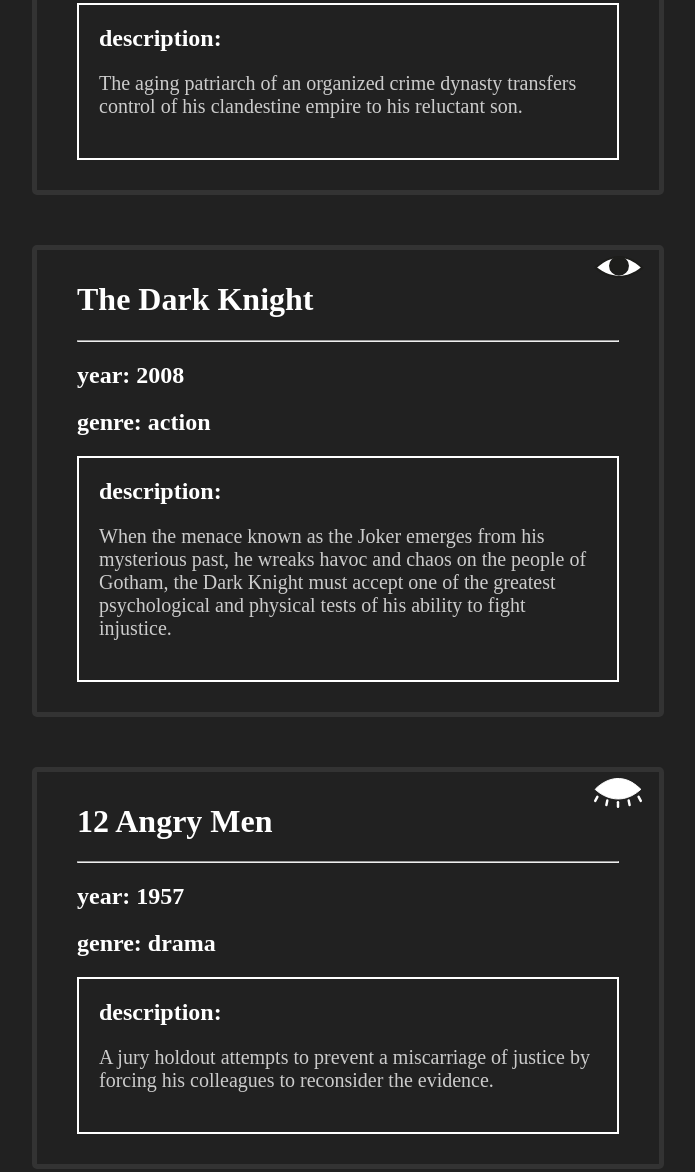
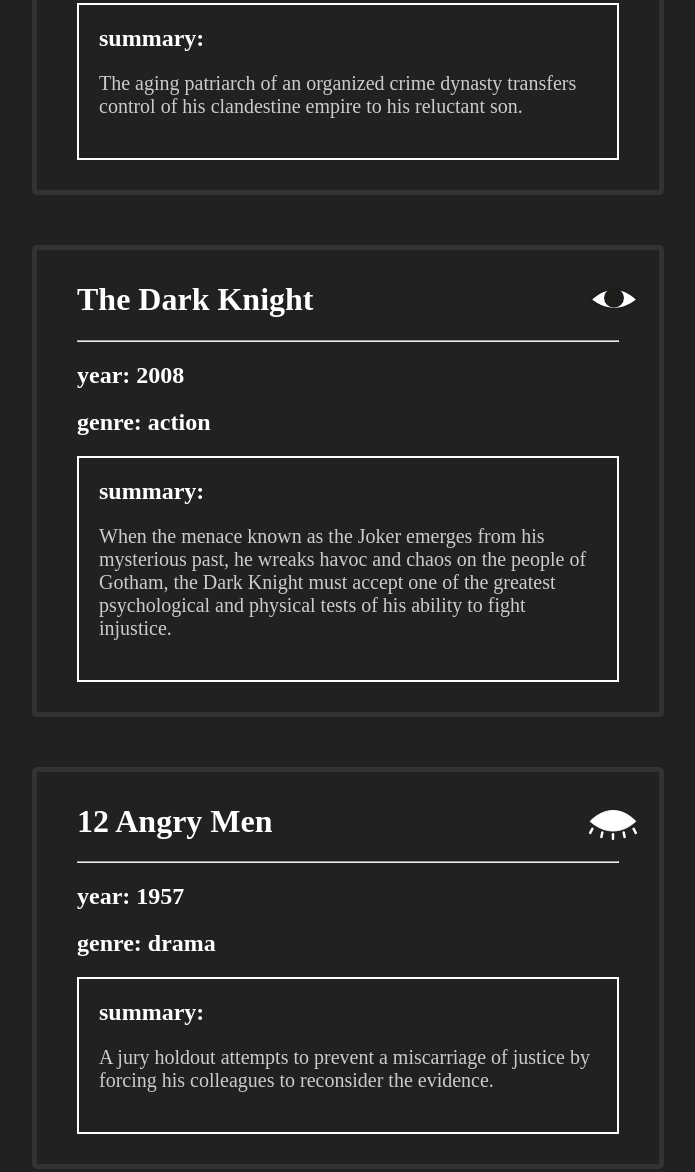
Before and after one commit to ruta96/intive-frontend, a plain HTML site: page index.html in a window 1280 px wide. Shown: the part 911-2083 px from the top of the page, without its empty margins (292-987 px from the left). Drawn offline with Linux system fonts and the light colour scheme.

Commit message:
seen counter
-now seen counter works on filter
-little design and naming changes

```diff
--- a/data.js
+++ b/data.js
@@ -1,4 +1,4 @@
-var moviesData = [
+const moviesData = [
     {
         "id": 1,
         "title": "The Shawshank Redemption",
--- a/script.js
+++ b/script.js
@@ -2,52 +2,46 @@
 
 //count seen and all movies
 const countMovies = () => {
-    let seenCoutner = 0
-    moviesData.forEach( elem => {
-        if (elem.seen == "T"){
-        seenCoutner++;
-        }
-    });
-//send value of counters to html element
 document.getElementById("moviesCounterAll").innerHTML = moviesData.length;
-document.getElementById("moviesCounterSeen").innerHTML = seenCoutner;
+document.getElementById("moviesCounterSeen").innerHTML = moviesData.filter(elem => elem.seen === "T").length;
 };
-
-//first initialize of function counting seen movies
 countMovies();
 
-//load data to html
 moviesData.forEach((elem, index) => {
-    //initial class assigment for seen and unseen movies
+//initial class assigment for seen and not seen movies
     if (elem.seen === "T")
         watchStatus = "seen"
     else
-            watchStatus ="unseen"
+        watchStatus ="not-seen"
 
-        //template of list element
+//template of single list element
     document.getElementById('moviesList').innerHTML += (
-            `<li class="listElement">
-                    <h1>${elem.title}<span class="${watchStatus}" id="${index}"></span></h1>
+        `
+        <li class="listElement">
+            <div class="${watchStatus}" id="${index}"></div>
+            <h1>${elem.title}</h1>
             <hr>
             <h2>year: ${elem.year}</h2>
             <h2>genre: ${elem.genre}</h2>
-                    <h2 class="desc">description:<p>${elem.summary}</p></h2>
-            </li>`
+            <h2 class="desc">summary:<p>${elem.summary}</p></h2>
+        </li>
+        `
         )
     });
 
 //handle onclick
 //change status img and value in table at key seen
     for(let i = 0; i<moviesData.length; i++){
-        document.getElementById(i).addEventListener('click',function () {
+        document.getElementById(i).addEventListener('click',
+        function () {
         if (this.className === "seen"){
                 moviesData[this.id].seen = "F";
-               this.className ="unseen";
+                this.className ="not-seen";
            }
         else {
                 moviesData[this.id].seen = "T";
                 this.className = "seen";
            }
         countMovies();
-        });
+        })
     }
--- a/style.css
+++ b/style.css
@@ -26,6 +26,7 @@
 }
 
 .listElement {
+  position: relative;
   border: 5px solid #333;
   grid-column: 2;
   margin-bottom: 50px;
@@ -38,14 +39,10 @@
   background-color: #333;
 }
 
-.listElement h1 {
-  position: relative;
-}
-
-h1 span {
+.listElement div {
   position: absolute;
-  top: -25px;
-  right: -25px;
+  top: 38px;
+  right: 20px;
   margin-left: 10px;
   height: 30px;
   width: 50px;
@@ -53,8 +50,12 @@
   transition: 0.1s ease-in;
 }
 
-h1 span:hover {
+.listElement div:hover {
   cursor: pointer;
+}
+
+.listElement h1 {
+  padding-right: 35px;
 }
 
 .desc {
@@ -72,6 +73,6 @@
   background-image: url(img/eye_seen.svg);
 }
 
-.unseen {
-  background-image: url(img/eye_unseen.svg);
+.not-seen {
+  background-image: url(img/eye_not-seen.svg);
 }
```
Also changed, not shown: img/eye_not-seen.svg (renamed from img/eye_unseen.svg). Lines whose indentation alone changed are shown as unchanged.
